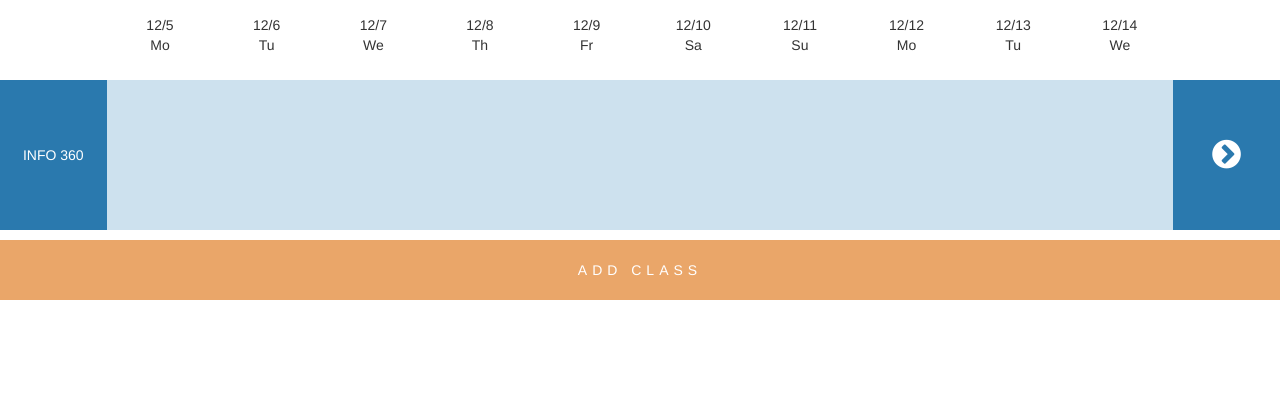
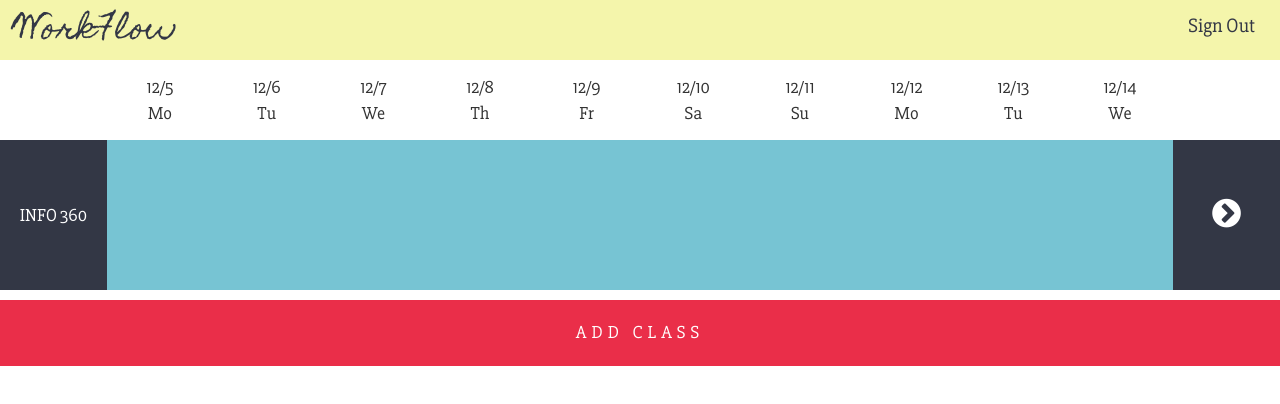
Before and after one commit to justinith/workflow, a plain HTML site: page index.html in a window 1280 px wide. Drawn offline with nearby package versions, Linux system fonts and the light colour scheme.

Commit message:
added styling

```diff
--- a/css/style.css
+++ b/css/style.css
@@ -4,6 +4,34 @@ body {
 	padding: 0px;
 	font-weight: 200;
 	height: 100%;
+    font-family: 'Slabo 27px', "Raleway", sans-serif;
+    font-size: 18px;
+}
+
+header {
+	background-position: top;
+	background-size: cover;
+	height: 60px;
+	background-color: #F4F5AB;
+}
+
+h3 {
+	text-align: left;
+	color: #333745;
+	margin-top: 0px;
+	margin-left: 15px;
+	padding-top: 15px;
+	font-size: 30px;
+	font-family: 'Homemade Apple', cursive;
+	font-weight: 60;
+}
+
+#signout {
+    font-family: 'Slabo 27px', "Raleway", sans-serif;
+    font-size: 20px;
+    color: #333745;
+	float: right;
+	margin-right: 25px;
 }
 
 #dateDayRow {
@@ -16,7 +44,7 @@ body {
 	}
 
 .categoryLane {
-	background: #CDE1EE;
+	background: #77C4D3;
 	margin-bottom: 10px;
 }
 	.categoryLane .col-sm-1 {
@@ -26,12 +54,12 @@ body {
 	}
 
 	.categoryLane .dayBlock:hover {
-		background-color: #DCF1FF;
+		background-color: #ecf2f9;
 		cursor: pointer;
 	}
 
 	.categoryLane .categoryName {
-		background-color: #2A79AE;
+		background-color: #333745;
 		color: white;
 		text-align: center;
 		padding: 0px;
@@ -42,27 +70,27 @@ body {
 
 	.categoryLane .addPhase {
 		background-color: transparent;
-		border: dashed #2A79AE 3px;
+		border: dashed #333745 3px;
 		text-align: center;
 		margin: 10px;
 		height: 130px;
 		padding: 10px;
 		padding-top: 35px;
-		color: #2A79AE;
+		color: #333745;
 		font-weight: 400;
 		font-size: 1.2em;
 	}
 
 	.categoryLane .projectHolder {
-		background-color: #DCF1FF;
+		background-color: white;
 		padding: 15px 0px;
 		margin: 20px 0px;
 	}
 
 	.categoryLane .dayContent {
-		background: #3498DB;
+		background: #bdccdb;
 		height: 80px;
-		color: white;
+		color: #333745;
 	}
 		.categoryLane .dayContent .dayTitle {
 			position: absolute;
@@ -75,7 +103,7 @@ body {
 .addCategoryButton {
 	width: 100vw;
 	text-align: center;
-	background: #EAA669;
+	background: #EA2E49;
 	color: white;
 	padding: 20px 0px;
 	text-transform: uppercase;
@@ -83,7 +111,7 @@ body {
 }
 	.addCategoryButton:hover {
 		cursor: pointer;
-		background: #F38524;
+		background: #F55F65;
 	}
 
 .nextWeekButton {
@@ -91,7 +119,7 @@ body {
 	font-size: 25pt;
 	text-align: center;
 	color: white;
-	background: #2A79AE;
+	background: #333745;
 }
 
 
--- a/index.html
+++ b/index.html
@@ -3,12 +3,14 @@
 	<head>
 		<title>Workflow</title>
 		<link rel="shortcut icon" href="img/favicon.ico">
+		<link rel="icon" href="img/page-icon.png">
 
 		<link rel="stylesheet" href="http://maxcdn.bootstrapcdn.com/font-awesome/4.3.0/css/font-awesome.min.css">
 		<link rel="stylesheet" href="css/bootstrap.min.css">
 		<link rel="stylesheet" href="https://maxcdn.bootstrapcdn.com/font-awesome/4.7.0/css/font-awesome.min.css">
 		<link rel="stylesheet" type="text/css" href="css/style.css">
-
+		<link href="https://fonts.googleapis.com/css?family=Homemade+Apple" rel="stylesheet">
+		<link href="https://fonts.googleapis.com/css?family=Slabo+27px" rel="stylesheet">
 
 		<script src="http://ajax.googleapis.com/ajax/libs/jquery/2.1.1/jquery.min.js"></script>
 		<script src="js/bootstrap.min.js"></script>
@@ -16,13 +18,10 @@
 		<script type="text/javascript" src="js/script.js"></script>
 	</head>
 	<body>
-
-		<!--===============================
-
-		Insert Navigation Bar HTML here
-
-		===============================-->
-
+		<header>
+            <h3>WorkFlow
+			<a href="signin.html" id="signout">Sign Out</a></h3>
+    	</header>
 		<div class="container">
 			<div id="dateDayRow"></div>
 			<div class="categoryLane">
```
